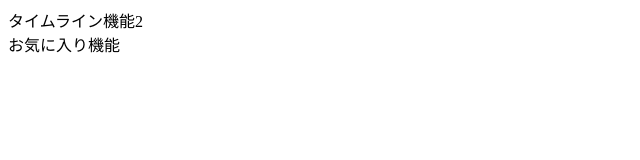
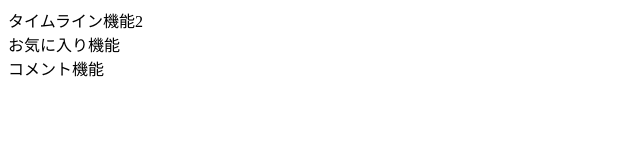
Before and after one commit to natsumi-h/git-teamstudy, a plain HTML site: page index.html in a window 1280 px wide. Shown: the whole page, without its empty margins (0-640 px from the left). Drawn offline with Linux system fonts and the light colour scheme.

Commit message:
add:コメント機能

```diff
--- a/index.html
+++ b/index.html
@@ -9,5 +9,6 @@
 <body>
     <div>タイムライン機能2</div>
     <div>お気に入り機能</div>
+    <div>コメント機能</div>
 </body>
 </html>
```
